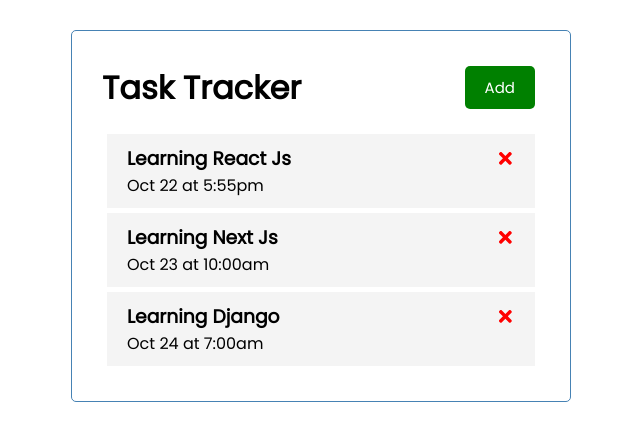
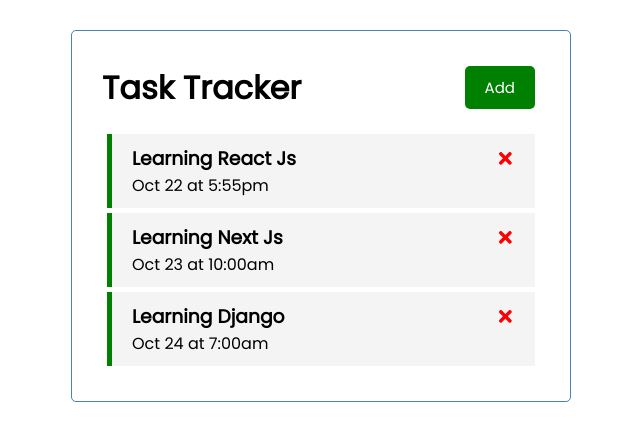
Before and after one commit to zichdan/react-project-2, a React (Create React App) app: page / in a window 1280 px wide. Shown: the top 440 px of the page, without its empty margins (319-959 px from the left). Built offline with nearby package versions, Linux system fonts and the light colour scheme.

Commit message:
Done with Togoggle Task

```diff
--- a/src/App.js
+++ b/src/App.js
@@ -33,16 +33,31 @@
 
   // delete Task
   const deleteTask = (id) => {
-    console.log('delete', id);
+    setTasks(tasks.filter((task) => task.id !==
+    id))
+  }
+
+  // TOGGLE REMINDER
+  const toggleReminder = (id) => {
+    setTasks(
+      tasks.map((task) =>
+      task.id === id ? {...task, reminder:
+      !task.reminder} : task
+      )
+    )
   }
 
   return (
     <div className="container">
       <Header/>
-      <Tasks  tasks={tasks} onDelete=
-      {deleteTask} />
+      {tasks.length > 0 ? (
+        <Tasks tasks={tasks} onDelete=
+        {deleteTask} onToggle={toggleReminder} />
+      ) : (
+        'No Tasks To Show'
+      )}
     </div>
-  )
-}
+  );
+};
 
 export default App
--- a/src/components/Task.js
+++ b/src/components/Task.js
@@ -1,9 +1,13 @@
 import { FaTimes } from 'react-icons/fa'
 
 
-const Task = ({task, onDelete}) => {
+const Task = ({task, onDelete, onToggle}) => {
   return (
-    <div className="task">
+    <div
+      className={`task ${task.reminder ?
+      'reminder' :  '' }`}
+      onDoubleClick={() => onToggle(task.id)}
+    >
       <h3>
         {task.text}{''}
         <FaTimes
--- a/src/components/Tasks.js
+++ b/src/components/Tasks.js
@@ -1,11 +1,13 @@
 import Task from "./Task";
 
-const Tasks = ({tasks, onDelete}) => {
+const Tasks = ({tasks, onDelete, onToggle}) => {
 
   return (
     <>
       {tasks.map((task) => (
-        <Task key={task.id} task={task} onDelete={onDelete}/>
+        <Task key={task.id} task={task}
+        onDelete={onDelete}
+        onToggle={onToggle} />
       ))}
     </>
   );
```
